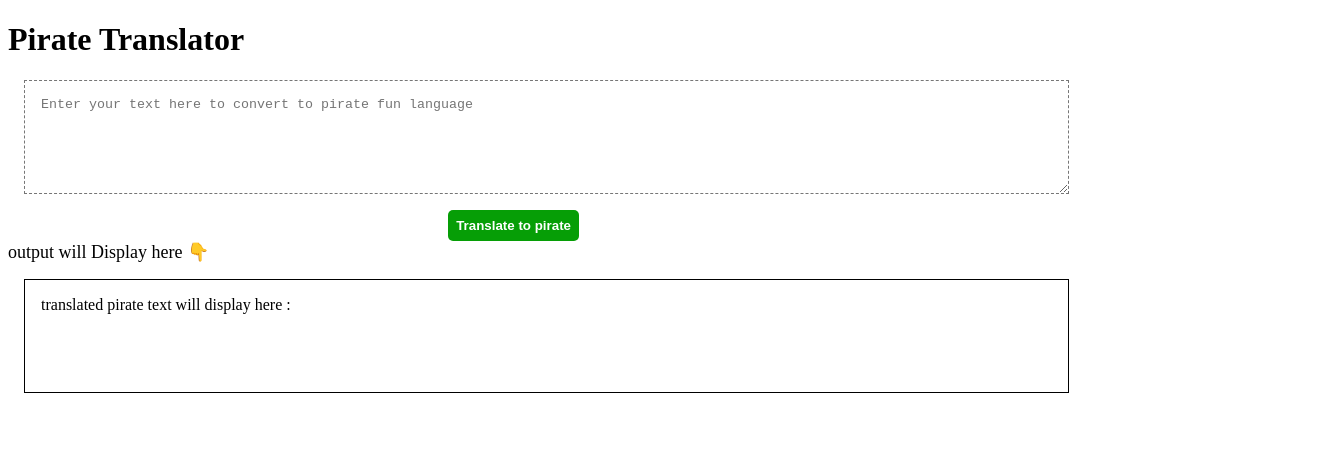
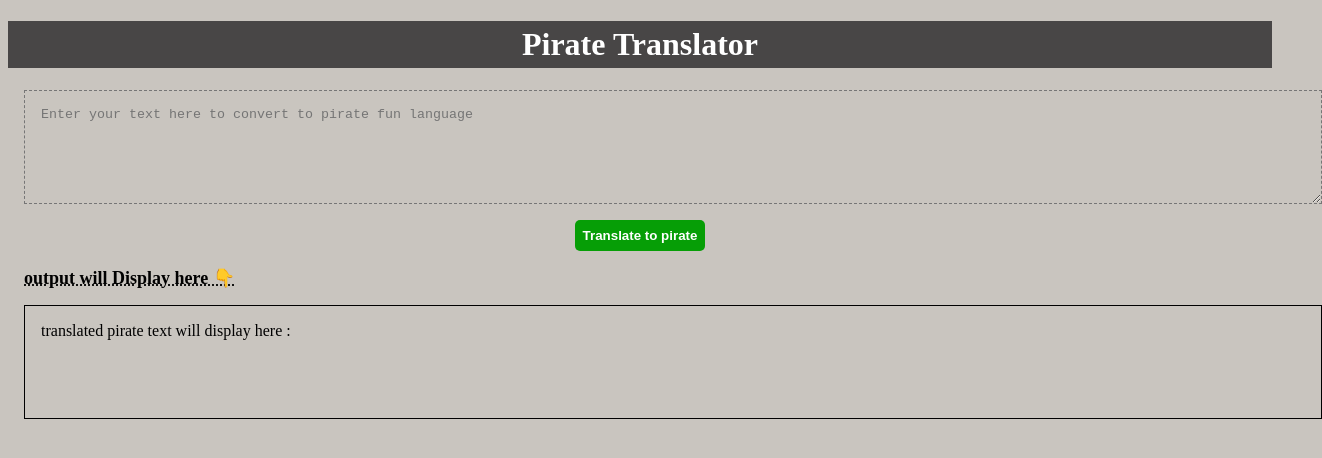
Before and after one commit to ndineshd/learning_script, a plain HTML site: page index.html in a window 1280 px wide. Shown: the whole page, 1322 px wide, since content can reach past the window. Drawn offline with Linux system fonts and the light colour scheme.

Commit message:
style: Add styles to web page

```diff
--- a/index.css
+++ b/index.css
@@ -1,15 +1,19 @@
+body {
+    background-color: rgb(201, 197, 191);
+}
 textarea {
-    width: 80%;
+    width: 100%;
     height: 10vh;
     display: block;
     margin: 1rem;
     padding: 1rem;
     border-style: dashed;
+    background-color: rgb(201, 197, 191);
 }
 #output {
      border: 1px solid black;
      height: 10vh;
-     width: 80%;
+     width: 100%;
      margin: 1rem;
      padding: 1rem;
 }
@@ -21,7 +25,31 @@ textarea {
     border-radius: 5px;
     border: none;
 }
+.btn-primary:hover {
+    opacity: 0.8;
+}
+.btn-primary:active {
+    background-color: rgb(245, 81, 81);
+    font-size: large;
+}
 .btndiv {
-    width: 80%;
+    width: 100%;
     text-align: center;
 }
+h1 {
+    text-align: center;
+    color: white;
+    padding: 5px;
+}
+.header {
+    background-color: rgb(72, 70, 70);
+    position: sticky;
+
+    width: 100%;
+
+}
+.arrow {
+    margin: 1rem;
+    font-weight: bold;
+    text-decoration: underline dotted;
+}
```
